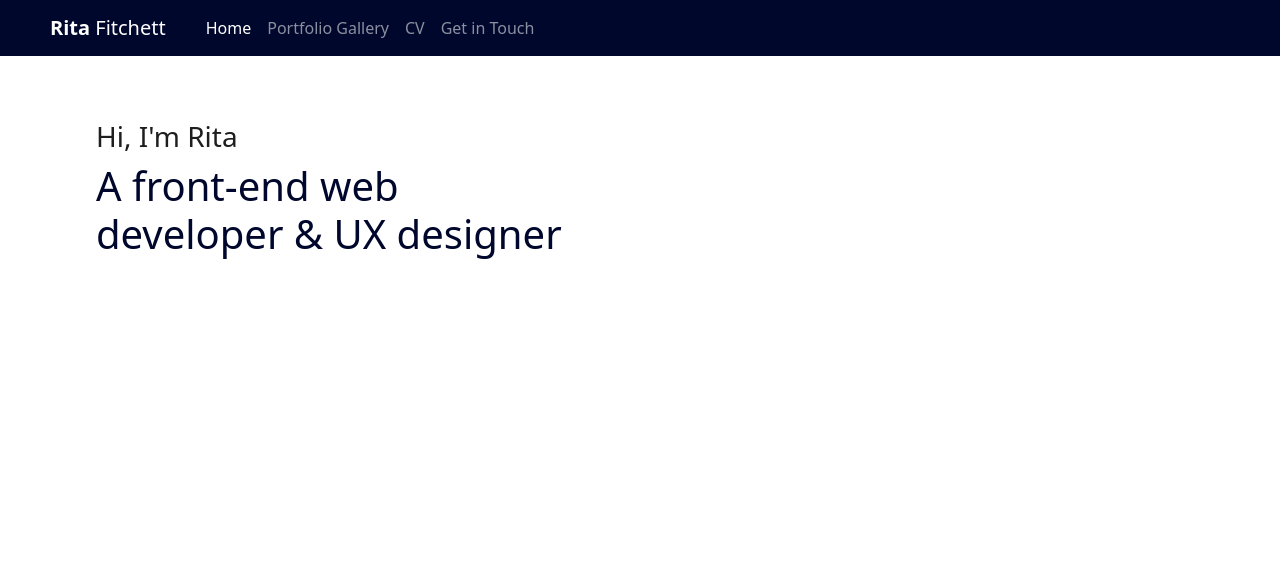
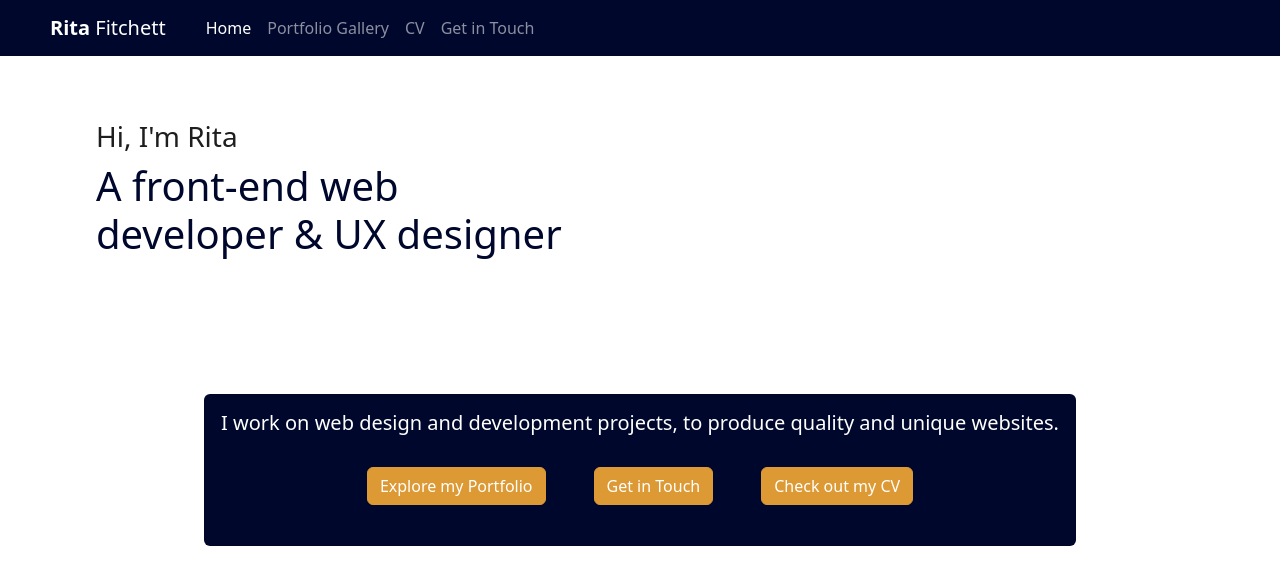
Before and after one commit to reets93/react-portfolio, a React (Create React App) app: page / in a window 1280 px wide. Shown: the top 584 px of the page. Built offline with nearby package versions, Linux system fonts and the light colour scheme.

Commit message:
added some content and buttons to home page. added styling

```diff
--- a/src/App.css
+++ b/src/App.css
@@ -36,3 +36,15 @@
     transform: rotate(360deg);
   }
 }
+
+.btn-primary{
+  background-color: #DD9933;
+  border-color: #DD9933;
+  margin: 24px;
+  align-items: center;
+}
+
+.btn-primary:hover{
+  background-color: #D07D00;
+  border-color: #D07D00;
+}
--- a/src/components/Pages/Home/Home.css
+++ b/src/components/Pages/Home/Home.css
@@ -15,3 +15,28 @@ h3 {
     font-weight: 200;
     font-size: 40 !important;
 }
+
+h5{
+    text-align: center;
+}
+
+.home-section {
+    display: flex;
+    justify-content: center;
+}
+
+.blurb{
+    margin-top: 4rem;
+    max-width: 90%;
+    justify-content: center;
+    align-content: center;
+    background-color: #00072C;
+    color: white;
+}
+
+.btn-blurb{
+    display: flex;
+    align-items: center;
+    justify-content: center;
+    flex-wrap: wrap;
+}
--- a/src/components/Pages/Home/Home.js
+++ b/src/components/Pages/Home/Home.js
@@ -5,7 +5,7 @@ import './Home.css'
 
 function Home() {
     return (
-        <section className="bio">
+        <><section className="bio">
             <div className="row">
                 <div className="col-sm-12 col-lg-5">
                     <h3>Hi, I'm Rita</h3>
@@ -17,6 +17,19 @@ function Home() {
                 </div>
             </div>
         </section>
+
+        <section className="home-section">
+                <div className="card blurb">
+                    <div className="card-body">
+                        <h5 className="card-text">I work on web design and development projects, to produce quality and unique websites.</h5>
+                        <div className="btn-blurb">
+                            <a href="www.google.com" class="btn btn-primary">Explore my Portfolio</a>
+                            <a href="www.google.com" class="btn btn-primary">Get in Touch</a>
+                            <a href="www.google.com" class="btn btn-primary">Check out my CV</a>
+                        </div>
+                    </div>
+                </div>
+            </section></>
     )
 }
 
```
Lines whose indentation alone changed are shown as unchanged.
